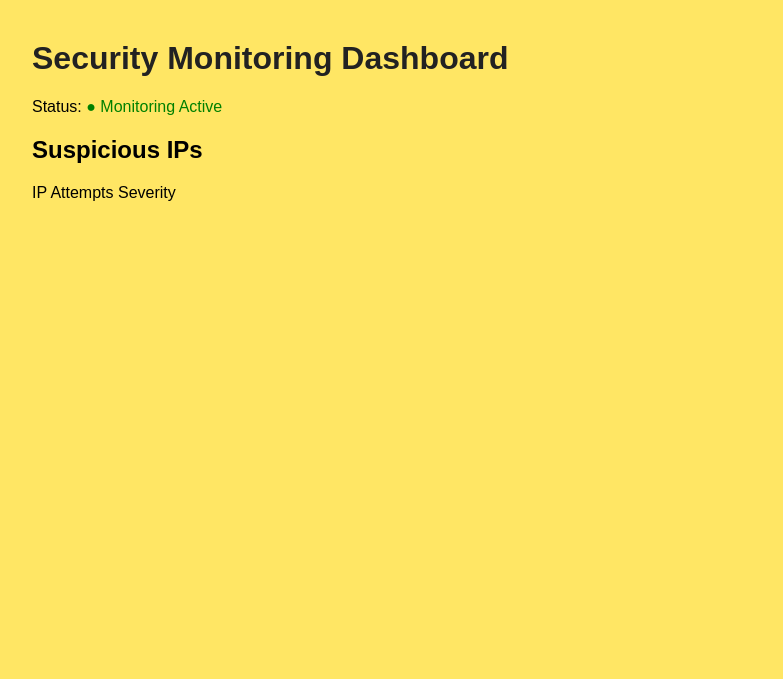
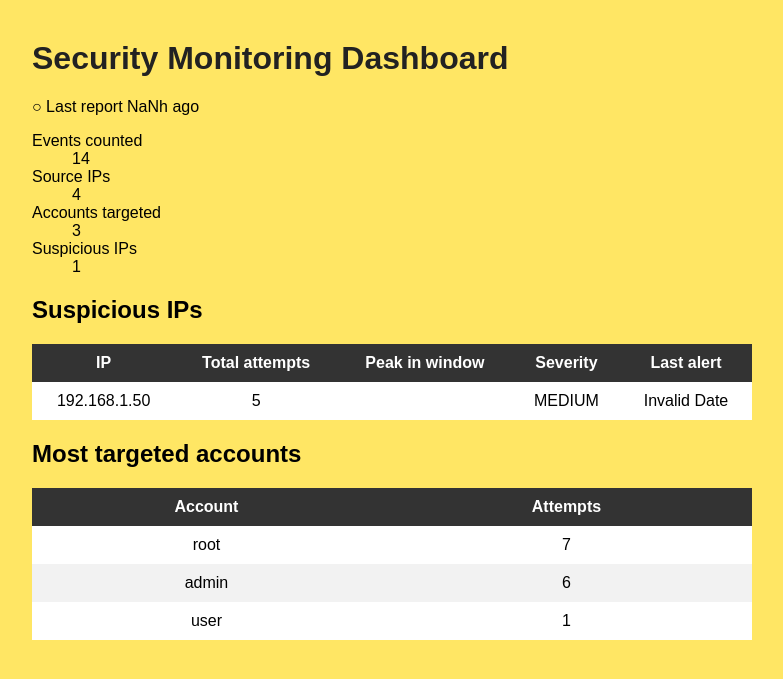
Before and after one commit to icyig1/security-log-analyzer, a Flask app: template templates/dashboard.html in a window 1280 px wide. Shown: the top 679 px of the page, without its empty margins (8-791 px from the left). Run offline with Flask 3, Linux system fonts and the light colour scheme; the template is opened without the code that fills it, so the values that code supplies are empty.

Commit message:
Update dashboard.html

```diff
--- a/templates/dashboard.html
+++ b/templates/dashboard.html
@@ -1,95 +1,163 @@
 <!DOCTYPE html>
-
-<html>
+<html lang="en">
 
 <head>
+<meta charset="utf-8">
+<meta name="viewport" content="width=device-width, initial-scale=1">
 <title>Security Dashboard</title>
-<link rel="stylesheet" href="style.css">
+<link rel="stylesheet" href="{{ url_for('static', filename='style.css') }}">
 </head>
 
 <body>
 
 <h1>Security Monitoring Dashboard</h1>
-    <p>
-    Status:
-    <span style="color:green">
-    ● Monitoring Active
-    </span>
-    </p>
+
+<p id="status" class="status">Loading report…</p>
+<p id="rule" class="rule"></p>
+
+<dl class="stats">
+    <div><dt>Events counted</dt><dd id="stat-events">–</dd></div>
+    <div><dt>Source IPs</dt><dd id="stat-ips">–</dd></div>
+    <div><dt>Accounts targeted</dt><dd id="stat-users">–</dd></div>
+    <div><dt>Suspicious IPs</dt><dd id="stat-suspicious">–</dd></div>
+</dl>
+
 <h2>Suspicious IPs</h2>
 
-<table-border="1">
-
+<table>
+    <thead>
         <tr>
             <th>IP</th>
-<th>Attempts</th>
+            <th>Total attempts</th>
+            <th>Peak in window</th>
             <th>Severity</th>
+            <th>Last alert</th>
         </tr>
-
-
-<tbody id="alerts">
-
-</tbody>
-
+    </thead>
+    <tbody id="alerts"></tbody>
 </table>
 
+<h2>Most targeted accounts</h2>
+
+<table>
+    <thead>
+        <tr>
+            <th>Account</th>
+            <th>Attempts</th>
+        </tr>
+    </thead>
+    <tbody id="users"></tbody>
+</table>
 
 <script>
+const REFRESH_MS = 5000;
+const LIVE_IF_UNDER_SECONDS = 15;
+const SEVERITY_ORDER = { HIGH: 0, MEDIUM: 1, LOW: 2 };
 
-function loadAlerts() {
-
-    fetch("/alerts")
-    .then(response => response.json())
-    .then(data => {
-
-        let table = document.getElementById("alerts");
-
-        // Clear old rows
-        table.innerHTML = "";
-
-        for(let ip in data){
-
-            let color = "";
-
-            if(data[ip].severity === "HIGH"){
-                color = "red";
-            }
-            else if(data[ip].severity === "MEDIUM"){
-                color = "orange";
-            }
-            else{
-                color = "green";
+function byId(id) {
+    return document.getElementById(id);
 }
 
-
-            let row = `
-            <tr>
-                <td>${ip}</td>
-                <td>${data[ip].attempts}</td>
-                <td style="color:${color}">
-                    ${data[ip].severity}
-                </td>
-            </tr>
-            `;
-
-
-            table.innerHTML += row;
-
+function makeCell(text, className) {
+    const td = document.createElement("td");
+    td.textContent = text;
+    if (className) {
+        td.className = className;
+    }
+    return td;
 }
 
-    });
+// rows: array of rows, each row an array of [text, className] pairs.
+function fillTable(tbodyId, rows, emptyMessage, columnCount) {
+    const tbody = byId(tbodyId);
+    tbody.replaceChildren();
 
+    if (rows.length === 0) {
+        const tr = document.createElement("tr");
+        const td = makeCell(emptyMessage);
+        td.colSpan = columnCount;
+        tr.appendChild(td);
+        tbody.appendChild(tr);
+        return;
     }
 
+    for (const cells of rows) {
+        const tr = document.createElement("tr");
+        for (const [text, className] of cells) {
+            tr.appendChild(makeCell(text, className));
+        }
+        tbody.appendChild(tr);
+    }
+}
 
-// Load dashboard immediately
-loadAlerts();
+function formatAge(seconds) {
+    if (seconds < 60) return Math.round(seconds) + "s ago";
+    if (seconds < 3600) return Math.round(seconds / 60) + "m ago";
+    return Math.round(seconds / 3600) + "h ago";
+}
 
+function showStatus(text, className) {
+    const status = byId("status");
+    status.textContent = text;
+    status.className = "status " + className;
+}
 
-// Refresh every 5 seconds
-setInterval(loadAlerts, 5000);
+function render(report) {
+    const summary = report.summary;
+    byId("stat-events").textContent = summary.total_events;
+    byId("stat-ips").textContent = summary.total_ips;
+    byId("stat-users").textContent = summary.total_users;
+    byId("stat-suspicious").textContent = Object.keys(report.suspicious_ips).length;
 
+    if (report.rule) {
+        byId("rule").textContent =
+            "Alert rule: " + report.rule.threshold + " or more failures from one IP within " +
+            report.rule.window_seconds + " seconds.";
+    }
 
+    const age = (Date.now() - Date.parse(report.generated_at)) / 1000;
+    if (age < LIVE_IF_UNDER_SECONDS) {
+        showStatus("● Report updated " + formatAge(age), "live");
+    } else {
+        showStatus("○ Last report " + formatAge(age), "stale");
+    }
+
+    const suspicious = Object.entries(report.suspicious_ips)
+        .sort((a, b) =>
+            (SEVERITY_ORDER[a[1].severity] - SEVERITY_ORDER[b[1].severity]) ||
+            (b[1].attempts - a[1].attempts))
+        .map(([ip, info]) => [
+            [ip],
+            [info.attempts],
+            [info.peak_window_attempts],
+            [info.severity, "sev-" + info.severity],
+            [new Date(info.last_alert).toLocaleString()],
+        ]);
+    fillTable("alerts", suspicious, "No suspicious IPs in this report.", 5);
+
+    const users = Object.entries(report.user_counts)
+        .sort((a, b) => b[1] - a[1])
+        .slice(0, 5)
+        .map(([name, count]) => [[name], [count]]);
+    fillTable("users", users, "No account names in this report.", 2);
+}
+
+async function loadReport() {
+    try {
+        const response = await fetch("/report");
+        const data = await response.json();
+        if (!response.ok) {
+            showStatus(data.error || "Could not load the report.", "error");
+            return;
+        }
+        render(data);
+    } catch (error) {
+        showStatus("Cannot reach the dashboard server.", "error");
+    }
+}
+
+loadReport();
+setInterval(loadReport, REFRESH_MS);
 </script>
 
 </body>
```
Lines whose indentation alone changed are shown as unchanged.
